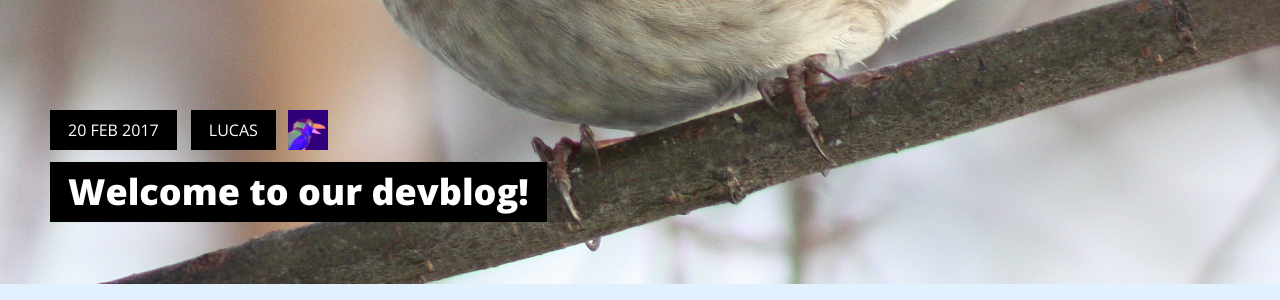
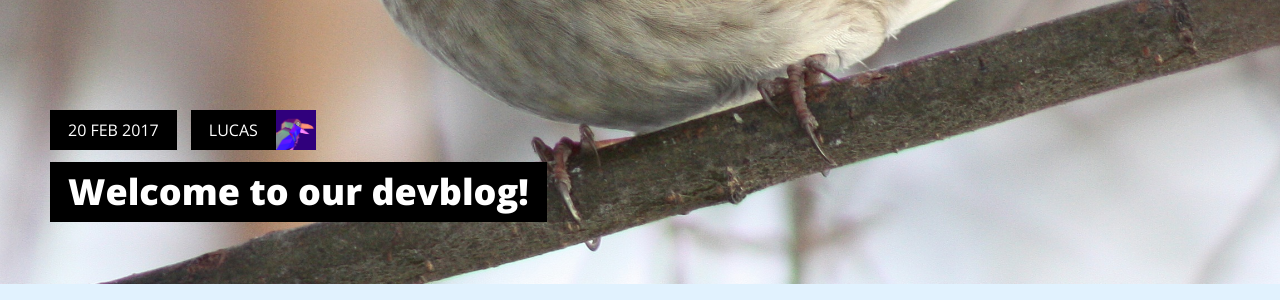
Before and after one commit to pt8o/nestling-site, a Jekyll site: the page built from docs/_posts/2017-02-20-welcome.md, in a window 1280 px wide. Shown: the part 436-736 px from the top of the page. Built offline with Jekyll 4.4.1, drawn with Linux system fonts in a browser that asks for light colours.

Commit message:
Minor visual tweaks

```diff
--- a/docs/css/style.css
+++ b/docs/css/style.css
@@ -331,7 +331,7 @@ h2 {
 
 #post-container .post-portrait {
 	position: absolute;
-	right: -52px;
+	right: -40px;
 	top: 0;
 	height: 40px;
 	width: 40px;
```
